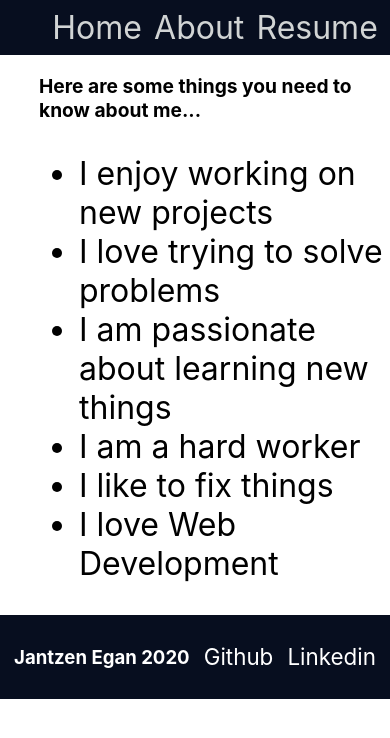
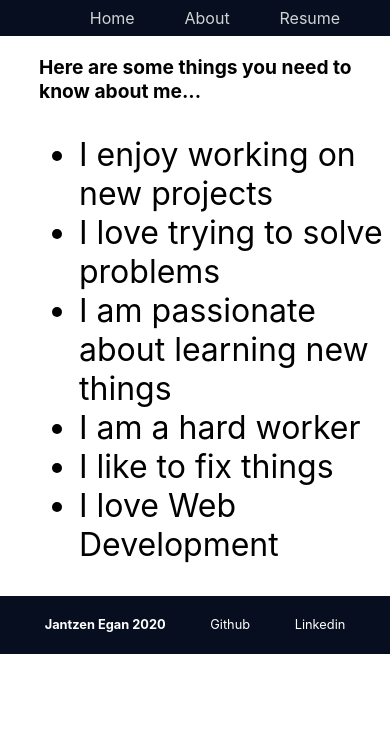
Before and after one commit to Jantzen-E/react-portfolio, a React (Create React App) app: page /about in a window 390 px wide. Shown: the top 738 px of the page. Built offline with nearby package versions, Linux system fonts and the light colour scheme.

Commit message:
improved responsive design for smaller devices

```diff
--- a/src/Responsive.css
+++ b/src/Responsive.css
@@ -427,6 +427,13 @@
         justify-content: center;
     }
 
+    .col1row3 {
+        flex: 1;
+        width: 21em;
+        height: 16em;
+        /* this is the wasatch sleep */
+    }
+
     .col2 {
         width: 21em;
         height: 16em;
@@ -462,6 +469,11 @@
     .footer {
         font-size: 1.4em;
     }
+
+    .col3row2 {
+        width: 21em;
+        height: 16em;
+    }
 }
 
 @media screen and (max-width: 580px) {
@@ -470,15 +482,24 @@
     } */
 
     .col1 {
-        width: 16em;
+        width: 18em;
         height: 12em;
         display: flex;
         align-items: center;
         justify-content: center;
     }
 
+    .col3row2 {
+        width: 18em;
+        /* height: 12em; this is the credit app */
+    }
+
+    .col1row3 {
+        width: 18em;
+    }
+
     .col2 {
-        width: 16em;
+        width: 18em;
         height: 12em;
         display: flex;
         align-items: center;
@@ -486,7 +507,7 @@
     }
 
     .col2row2 {
-        width: 16em;
+        width: 18em;
         height: 12em;
         display: flex;
         align-items: center;
@@ -494,7 +515,7 @@
     }
 
     .col {
-        width: 16em;
+        width: 18em;
         height: 12em;
         display: flex;
         align-items: center;
@@ -502,10 +523,26 @@
     }
 
     .col3 {
-        width: 16em;
+        width: 18em;
         height: 12em;
         display: flex;
         align-items: center;
         justify-content: center;
     }
+
+    .navbarLinks {
+        font-size: 1rem;
+    }
+
+    a.githubLink {
+        font-size: .8rem;
+    }
+
+    a.linkedInLink {
+        font-size: .8rem;
+    }
+
+    .footerTitle {
+        font-size: .8rem;
+    }
 }
```
